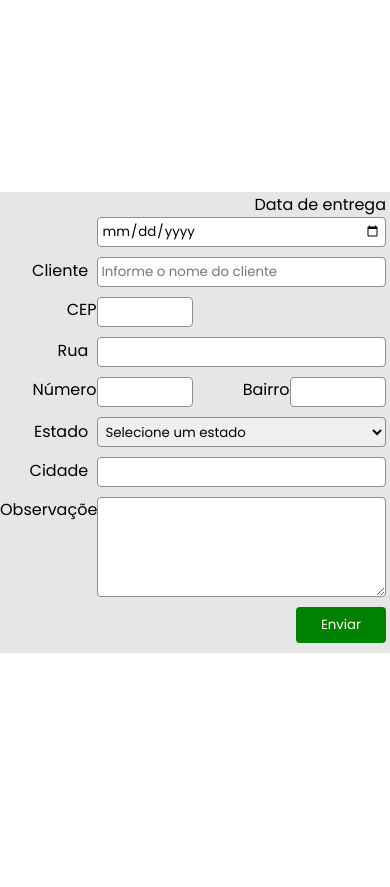
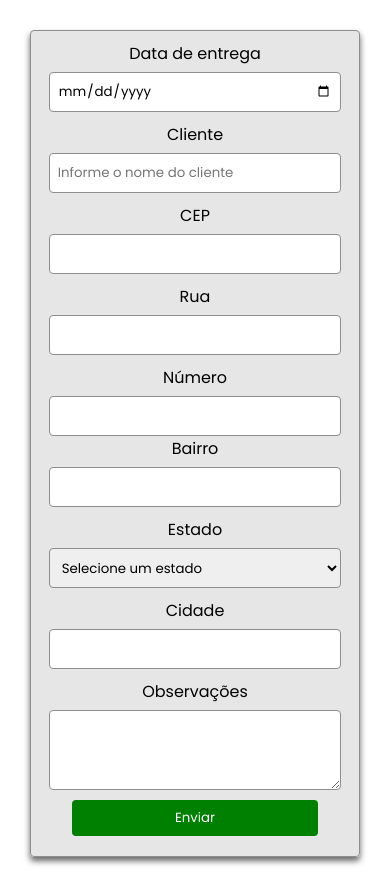
Before and after one commit to YanGraim/atividadeSenac, a plain HTML site: page index.html in a window 390 px wide. Before the commit the page ends 844 px from the top, so only its background shows below. Drawn offline with Linux system fonts and the light colour scheme.

Commit message:
fix: ajustes e adiciona responsividade

```diff
--- a/index.html
+++ b/index.html
@@ -32,11 +32,11 @@
                 <label for="rua">Rua</label>
                 <input type="text" name="rua" id="rua">
             </div>
-            <div class="numero-bairro">
+            <div>
                 <label for="numero">Número</label>
                 <input type="number" name="numero" id="numero">
 
-                <label for="bairro">Bairro</label>
+                <label class="label-bairro" for="bairro">Bairro</label>
                 <input type="text" name="bairro" id="bairro">
             </div>
             <div>
@@ -81,7 +81,7 @@
                 <textarea name="observacoes" id="observacoes"
                     maxlength="1000"></textarea>
             </div>
-            <div>
+            <div id="btn">
                 <button class="button" type="submit">Enviar</button>
             </div>
 
--- a/style.css
+++ b/style.css
@@ -19,13 +19,20 @@ form {
     width: 100%;
     max-width: 800px;
     padding-right: 4px;
+    margin: 20px;
     background-color: #9e9e9e41;
+    padding: 8px;
+    border: 1px solid #8e8e8e;
+    border-radius: 4px;
+    box-shadow: 0 4px 6px rgba(0, 0, 0, 0.6);
 }
 
 div {
     max-width: 100%;
     text-align: end;
     margin-bottom: 10px;
+    display: flex;
+    gap: 10px;
 }
 
 label {
@@ -44,37 +51,26 @@ input[type=number] {
 
 #data, #cliente, #rua, #estado, #cidade{
     width: 75%;
-    margin-left: 4px;
     height: 30px;
     padding: 4px;
     border: 1px solid #8e8e8e;
     border-radius: 4px;
 }
 
-.cep {
-    display: flex;
-    justify-content: flex-start;
-}
 
 #cep {
-    max-width: 100%;
     width: 25%;
     height: 30px;
     padding: 4px;
-
     border: 1px solid #8e8e8e;
     border-radius: 4px;
 }
 
-.numero-bairro {
-    display: flex;
-}
 
 #numero, #bairro {
     width: 25%;
     height: 30px;
     padding: 4px;
-
     border: 1px solid #8e8e8e;
     border-radius: 4px;
 }
@@ -93,6 +89,10 @@ textarea {
     border-radius: 4px;
 }
 
+#btn {
+    display: flex;
+    justify-content: end;
+}
 
 .button {
     padding: 8px;
@@ -108,3 +108,49 @@ textarea {
 .button:hover{
     opacity: 0.8;
 }
+
+
+@media (max-width: 650px) {
+    form {
+        width: 100%;
+        max-width: 500px;
+        margin: 30px;
+    }
+}
+
+@media (max-width: 600px) {
+    form {
+        max-width: 400px;
+        padding: 10px;
+    }
+
+    div {
+        display: flex;
+        flex-direction: column;
+        align-items: center;
+        justify-content: center;
+        gap: 0;
+    }
+
+    label {
+        text-align: center;
+        width: 100%;
+        margin-bottom: 6px;
+    }
+
+    #data, #cliente, #rua, #estado, #cidade, #cep, #numero, #bairro{
+        width: 95%;
+        height: 40px;
+        padding: 8px;
+    }
+
+    textarea {
+        width: 95%;
+        height: 80px;
+    }
+
+    .button {
+        width: 80%;
+    }
+
+}
```
